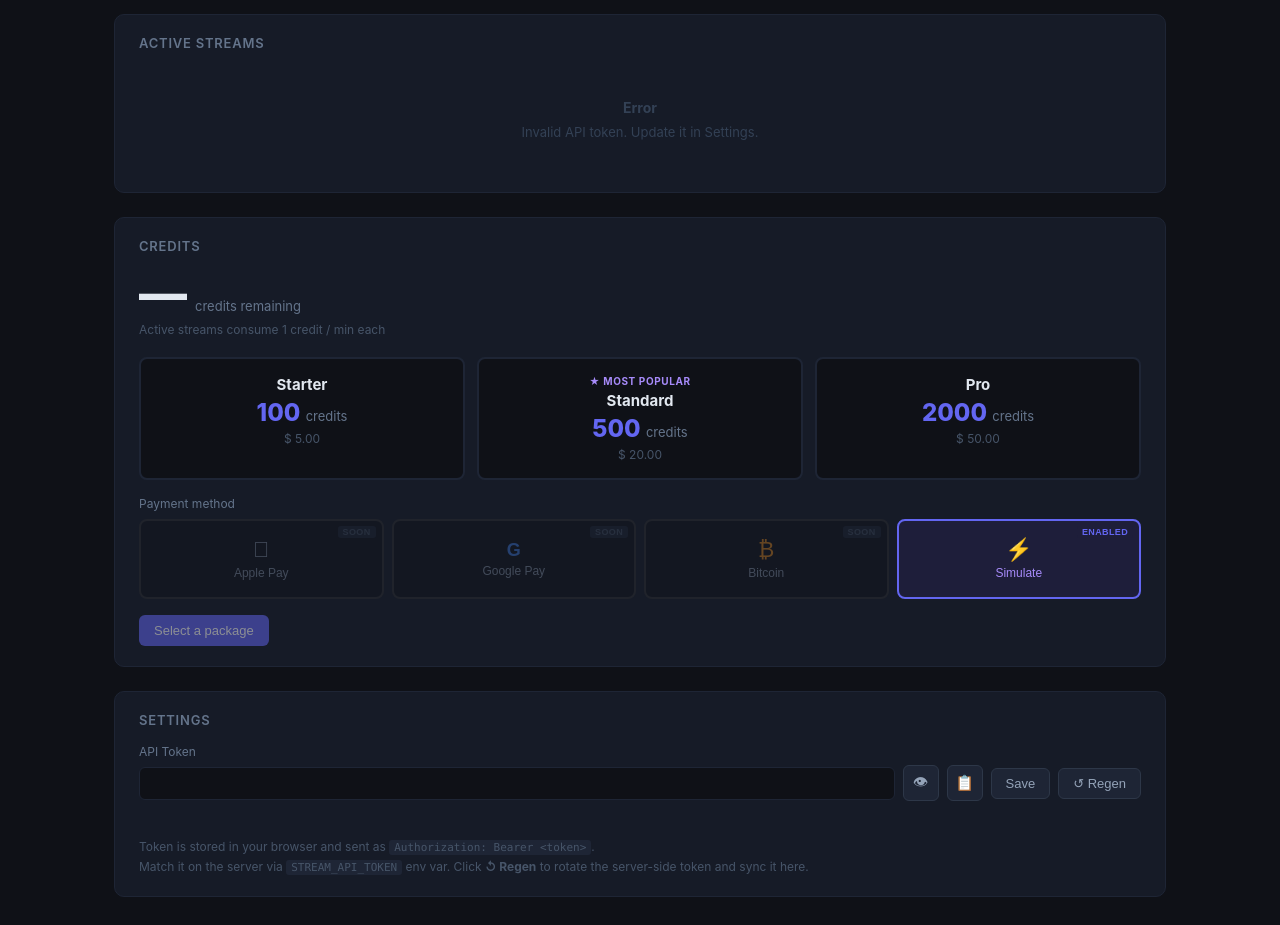
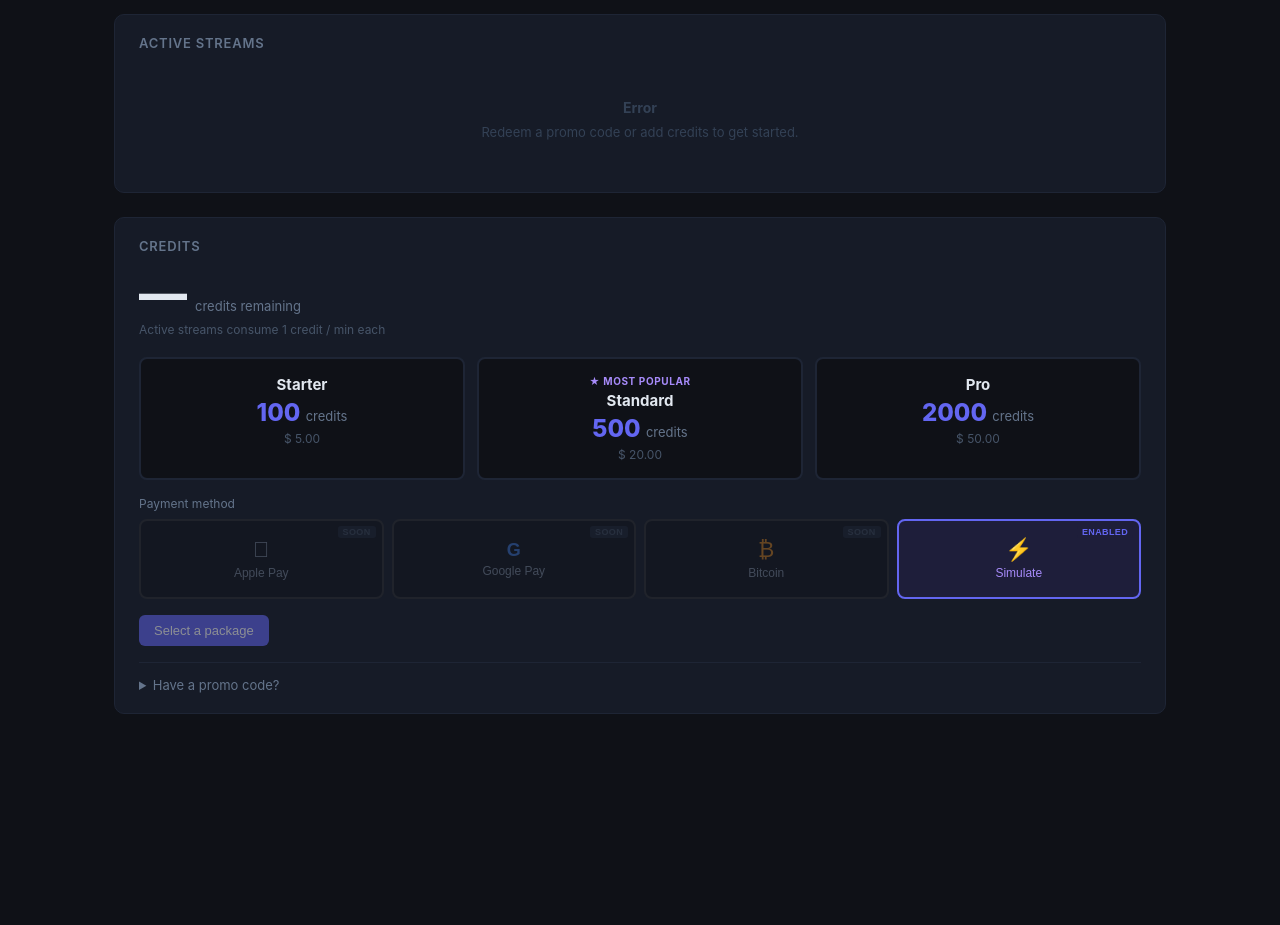
Before and after one commit to kevinch3/streamflow, a plain HTML site: page html/index.html in a window 1280 px wide. Shown: the part 440-1365 px from the top of the page. After the commit the page ends 1182 px from the top, so only its background shows below. Drawn offline with nearby package versions, Linux system fonts and the light colour scheme.

Commit message:
Replace api token usage

```diff
--- a/html/index.html
+++ b/html/index.html
@@ -433,41 +433,37 @@
 
     .purchase-row { display: flex; align-items: center; gap: 12px; flex-wrap: wrap; }
 
-    /* Settings */
-    .token-row {
+    /* Promo code */
+    .promo-section {
+      margin-top: 16px;
+      padding-top: 14px;
+      border-top: 1px solid #1e2535;
+    }
+    .promo-section summary {
+      cursor: pointer;
+      font-size: 13px;
+      color: #64748b;
+      user-select: none;
+    }
+    .promo-section summary:hover { color: #94a3b8; }
+    .promo-row {
       display: flex;
-      align-items: center;
       gap: 8px;
-      margin-bottom: 8px;
+      margin-top: 10px;
     }
-    .token-row .field { flex: 1; margin: 0; }
-    .icon-btn {
-      display: inline-flex;
-      align-items: center;
-      justify-content: center;
-      width: 36px;
-      height: 36px;
+    .promo-row input {
+      flex: 1;
+      padding: 8px 12px;
+      background: #0f172a;
+      border: 1px solid #2d3748;
       border-radius: 6px;
-      border: 1px solid #2d3748;
-      background: #1e2535;
-      color: #94a3b8;
-      cursor: pointer;
-      font-size: 15px;
-      flex-shrink: 0;
-      transition: color 0.15s, border-color 0.15s;
+      color: #e2e8f0;
+      font-size: 14px;
+      font-family: 'Menlo', 'Consolas', monospace;
+      text-transform: uppercase;
+      letter-spacing: 1px;
     }
-    .icon-btn:hover { color: #e2e8f0; border-color: #4b5568; }
-    .token-status { font-size: 12px; margin-top: 4px; min-height: 18px; color: #64748b; }
-    .token-status.success { color: #22c55e; }
-    .token-status.error   { color: #ef4444; }
-    .token-hint { margin-top: 10px; font-size: 12px; color: #475569; line-height: 1.6; }
-    .token-hint code {
-      background: #1e2535;
-      border-radius: 3px;
-      padding: 1px 5px;
-      font-size: 11px;
-      font-family: 'Menlo', 'Consolas', monospace;
-    }
+    .promo-row input::placeholder { text-transform: none; letter-spacing: 0; }
   </style>
 </head>
 <body>
@@ -604,26 +600,15 @@
         Select a package
       </button>
     </div>
-  </div>
 
-  <!-- Settings -->
-  <div class="card">
-    <h2>Settings</h2>
-    <label style="display:block;font-size:12px;color:#64748b;margin-bottom:6px;">API Token</label>
-    <div class="token-row">
-      <div class="field">
-        <input type="password" id="tokenInput" autocomplete="off" spellcheck="false" />
+    <details class="promo-section">
+      <summary>Have a promo code?</summary>
+      <div class="promo-row">
+        <input type="text" id="promoInput" placeholder="Enter code" autocomplete="off" spellcheck="false" />
+        <button class="btn btn-primary" onclick="redeemPromo()">Redeem</button>
       </div>
-      <button class="icon-btn" id="tokenEyeBtn" onclick="toggleTokenVisibility()" title="Show / hide token">&#x1F441;</button>
-      <button class="icon-btn" id="tokenCopyBtn" onclick="copyToken()" title="Copy token">&#x1F4CB;</button>
-      <button class="btn btn-ghost" onclick="saveToken()">Save</button>
-      <button class="btn btn-ghost" onclick="regenerateToken()">&#x21BA; Regen</button>
-    </div>
-    <div class="token-status" id="tokenStatus"></div>
-    <p class="token-hint">
-      Token is stored in your browser and sent as <code>Authorization: Bearer &lt;token&gt;</code>.<br>
-      Match it on the server via <code>STREAM_API_TOKEN</code> env var. Click <strong>&#x21BA; Regen</strong> to rotate the server-side token and sync it here.
-    </p>
+      <div id="promoStatus" style="font-size:12px;margin-top:6px;"></div>
+    </details>
   </div>
 
 </main>
@@ -671,71 +656,30 @@
     return localStorage.getItem('sf_token') || '';
   }
 
-  function initTokenInput() {
-    document.getElementById('tokenInput').value = getToken();
-  }
-
-  function toggleTokenVisibility() {
-    const input = document.getElementById('tokenInput');
-    const btn   = document.getElementById('tokenEyeBtn');
-    if (input.type === 'password') {
-      input.type = 'text';
-      btn.textContent = '🙈';
-    } else {
-      input.type = 'password';
-      btn.innerHTML = '&#x1F441;';
-    }
-  }
-
-  function copyToken() {
-    const val = document.getElementById('tokenInput').value;
-    copyText(val);
-    const btn = document.getElementById('tokenCopyBtn');
-    btn.textContent = '✓';
-    setTimeout(() => { btn.innerHTML = '&#x1F4CB;'; }, 1400);
-  }
-
-  function saveToken() {
-    const val = document.getElementById('tokenInput').value.trim();
-    const statusEl = document.getElementById('tokenStatus');
-    if (val) {
-      localStorage.setItem('sf_token', val);
-      statusEl.textContent = '✓ Token saved.';
-      statusEl.className = 'token-status success';
-      connectSSE(); // reconnect with new token
-    } else {
-      statusEl.textContent = '✗ Token cannot be empty.';
-      statusEl.className = 'token-status error';
-    }
-    setTimeout(() => { statusEl.textContent = ''; statusEl.className = 'token-status'; }, 3000);
-  }
-
-  async function regenerateToken() {
-    if (!confirm('Generate a new server-side token? The current token will stop working immediately.')) return;
-    const statusEl = document.getElementById('tokenStatus');
-    statusEl.textContent = 'Regenerating…';
-    statusEl.className = 'token-status';
+  // --- Promo code redemption ---
+  async function redeemPromo() {
+    const code = document.getElementById('promoInput').value.trim().toUpperCase();
+    if (!code) return;
+    const status = document.getElementById('promoStatus');
+    status.textContent = 'Redeeming...';
+    status.style.color = '#f59e0b';
     try {
-      const r = await fetch('/api/token/regenerate', {
+      const r = await fetch('/api/credits/redeem', {
         method: 'POST',
-        headers: { 'Authorization': `Bearer ${getToken()}` }
+        headers: { 'Content-Type': 'application/json' },
+        body: JSON.stringify({ code })
       });
       const data = await r.json();
-      if (r.ok) {
-        localStorage.setItem('sf_token', data.token);
-        const input = document.getElementById('tokenInput');
-        input.value = data.token;
-        input.type = 'text';
-        document.getElementById('tokenEyeBtn').textContent = '🙈';
-        statusEl.textContent = '✓ New token active — copy it now!';
-        statusEl.className = 'token-status success';
-        connectSSE(); // reconnect with new token
-      } else {
-        throw new Error(data.error || 'Request failed');
-      }
+      if (!r.ok) throw new Error(data.error || 'Invalid code');
+      localStorage.setItem('sf_token', data.token);
+      updateCredits(data.credits);
+      connectSSE();
+      status.textContent = `+${data.added} credits added!`;
+      status.style.color = '#22c55e';
+      document.getElementById('promoInput').value = '';
     } catch (e) {
-      statusEl.textContent = `✗ ${e.message}`;
-      statusEl.className = 'token-status error';
+      status.textContent = e.message;
+      status.style.color = '#ef4444';
     }
   }
 
@@ -828,6 +772,10 @@
         `+${data.added} credits added. New balance: ${data.credits} credits.`;
 
       updateCredits(data.credits);
+      if (data.token) {
+        localStorage.setItem('sf_token', data.token);
+        connectSSE();
+      }
 
       setTimeout(() => {
         modal.classList.remove('open');
@@ -919,7 +867,7 @@
     const el = document.getElementById('streamsList');
     if (!streams) {
       const msg = errorCode === 401
-        ? 'Invalid API token. Update it in Settings.'
+        ? 'Redeem a promo code or add credits to get started.'
         : 'Could not reach the API.';
       el.innerHTML = `<div class="empty-state"><strong>Error</strong><p>${msg}</p></div>`;
       return;
@@ -1187,7 +1135,7 @@
       // Stop
       status.textContent = 'Stopping...';
       try {
-        if (testResource) await fetch(testResource, { method: 'DELETE' }).catch(() => {});
+        if (testResource) await fetch(testResource, { method: 'DELETE', headers: { 'Authorization': `Bearer ${getToken()}` } }).catch(() => {});
       } finally {
         cleanupTestStream();
         updateTestStreamUI(false);
@@ -1208,24 +1156,13 @@
       const offer = await pc.createOffer();
       await pc.setLocalDescription(offer);
 
-      // Build WHIP request headers
-      const headers = { 'Content-Type': 'application/sdp' };
-      try {
-        const authRes = await fetch('/api/whip-auth', {
-          headers: { 'Authorization': `Bearer ${getToken()}` }
-        });
-        if (authRes.ok) {
-          const creds = await authRes.json();
-          if (creds.pass) {
-            headers['Authorization'] = 'Basic ' + btoa(creds.user + ':' + creds.pass);
-          }
-        }
-      } catch { /* dev mode — no auth needed */ }
-
-      const whipUrl = `${window.location.origin}/whip/live/test-dummy/whip`;
-      const res = await fetch(whipUrl, {
+      // WHIP via Express proxy (auth handled server-side)
+      const res = await fetch('/api/whip/live/test-dummy', {
         method: 'POST',
-        headers,
+        headers: {
+          'Content-Type': 'application/sdp',
+          'Authorization': `Bearer ${getToken()}`
+        },
         body: offer.sdp
       });
 
@@ -1239,7 +1176,7 @@
 
       const loc = res.headers.get('Location');
       if (loc) {
-        testResource = loc.startsWith('http') ? loc : `${window.location.origin}${loc.startsWith('/') ? '' : '/whip/'}${loc}`;
+        testResource = loc.startsWith('/') ? loc : `/api/whip/${loc}`;
       }
 
       status.textContent = '640x480 color bars + 440 Hz tone';
@@ -1295,7 +1232,6 @@
 
   // --- Init ---
   updateRtmpUrl();
-  initTokenInput();
   connectSSE();
 </script>
 </body>
```
Also changed, not shown: app/index.js (+59 -4 lines), 2 other files.
